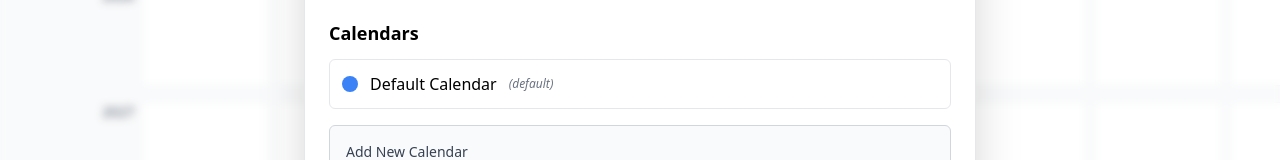
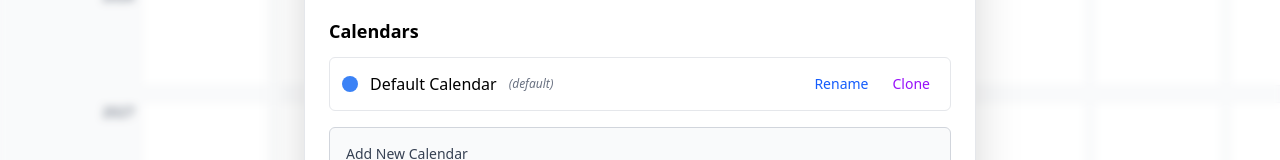
Before and after one commit to cktang88/birdseye-cal, a React (Vite) app: page / in a window 1280 px wide. Both pictures are taken after a click on the button "Settings". Shown: the part 259-419 px from the top of the page. Built offline with nearby package versions, Linux system fonts and the light colour scheme.

Commit message:
add cloning + renaming calendar

```diff
--- a/src/components/Modal/SettingsModal.tsx
+++ b/src/components/Modal/SettingsModal.tsx
@@ -1,5 +1,6 @@
 import { useState, useEffect } from "react";
 import { useUserStore, DEFAULT_CALENDAR_ID } from "../../store/userStore";
+import { useEventStore } from "../../store/eventStore";
 import { EVENT_COLORS } from "../../constants/grid";
 
 interface SettingsModalProps {
@@ -8,19 +9,33 @@ interface SettingsModalProps {
 }
 
 export function SettingsModal({ isOpen, onClose }: SettingsModalProps) {
-  const { birthday, setBirthday, calendars, addCalendar, deleteCalendar } =
-    useUserStore();
+  const {
+    birthday,
+    setBirthday,
+    calendars,
+    addCalendar,
+    deleteCalendar,
+    cloneCalendar,
+    updateCalendar,
+  } = useUserStore();
+  const { events, addEvent } = useEventStore();
   const [birthdayInput, setBirthdayInput] = useState<string>("");
   const [newCalendarName, setNewCalendarName] = useState<string>("");
   const [newCalendarColor, setNewCalendarColor] = useState<string>(
     EVENT_COLORS[0]
   );
+  const [editingCalendarId, setEditingCalendarId] = useState<string | null>(
+    null
+  );
+  const [editingName, setEditingName] = useState<string>("");
 
   useEffect(() => {
     if (isOpen) {
       setBirthdayInput(birthday || "");
       setNewCalendarName("");
       setNewCalendarColor(EVENT_COLORS[0]);
+      setEditingCalendarId(null);
+      setEditingName("");
     }
   }, [isOpen, birthday]);
 
@@ -61,6 +76,47 @@ export function SettingsModal({ isOpen, onClose }: SettingsModalProps) {
     }
   };
 
+  const handleCloneCalendar = (id: string) => {
+    // Clone the calendar
+    const newCalendarId = cloneCalendar(id);
+    if (!newCalendarId) return;
+
+    // Clone all events from the source calendar
+    const calendarEvents = events.filter(
+      (event) =>
+        event.calendarId === id ||
+        (!event.calendarId && id === DEFAULT_CALENDAR_ID)
+    );
+
+    calendarEvents.forEach((event) => {
+      addEvent({
+        name: event.name,
+        startDate: event.startDate,
+        endDate: event.endDate,
+        color: event.color,
+        calendarId: newCalendarId,
+      });
+    });
+  };
+
+  const handleStartRename = (id: string, currentName: string) => {
+    setEditingCalendarId(id);
+    setEditingName(currentName);
+  };
+
+  const handleSaveRename = () => {
+    if (editingCalendarId && editingName.trim()) {
+      updateCalendar(editingCalendarId, { name: editingName.trim() });
+      setEditingCalendarId(null);
+      setEditingName("");
+    }
+  };
+
+  const handleCancelRename = () => {
+    setEditingCalendarId(null);
+    setEditingName("");
+  };
+
   if (!isOpen) return null;
 
   return (
@@ -97,27 +153,86 @@ export function SettingsModal({ isOpen, onClose }: SettingsModalProps) {
                   key={calendar.id}
                   className="flex items-center justify-between p-3 border border-gray-200 rounded-md"
                 >
-                  <div className="flex items-center gap-3">
+                  <div className="flex items-center gap-3 flex-1 min-w-0">
                     <div
-                      className="w-4 h-4 rounded-full"
+                      className="w-4 h-4 rounded-full shrink-0"
                       style={{ backgroundColor: calendar.color }}
                     />
-                    <span className="font-medium">{calendar.name}</span>
+                    {editingCalendarId === calendar.id ? (
+                      <input
+                        type="text"
+                        value={editingName}
+                        onChange={(e) => setEditingName(e.target.value)}
+                        onKeyDown={(e) => {
+                          if (e.key === "Enter") handleSaveRename();
+                          if (e.key === "Escape") handleCancelRename();
+                        }}
+                        className="flex-1 px-2 py-1 border border-blue-500 rounded focus:outline-none focus:ring-2 focus:ring-blue-500 text-sm"
+                        autoFocus
+                      />
+                    ) : (
+                      <>
+                        <span className="font-medium truncate">
+                          {calendar.name}
+                        </span>
                         {calendar.id === DEFAULT_CALENDAR_ID && (
-                      <span className="text-xs text-gray-500 italic">
+                          <span className="text-xs text-gray-500 italic shrink-0">
                             (default)
                           </span>
                         )}
+                      </>
+                    )}
                   </div>
+                  <div className="flex items-center gap-2 shrink-0">
+                    {editingCalendarId === calendar.id ? (
+                      <>
+                        <button
+                          type="button"
+                          onClick={handleSaveRename}
+                          className="text-green-600 hover:bg-green-50 px-2 py-1 rounded transition-colors text-sm"
+                        >
+                          Save
+                        </button>
+                        <button
+                          type="button"
+                          onClick={handleCancelRename}
+                          className="text-gray-600 hover:bg-gray-100 px-2 py-1 rounded transition-colors text-sm"
+                        >
+                          Cancel
+                        </button>
+                      </>
+                    ) : (
+                      <>
+                        <button
+                          type="button"
+                          onClick={() =>
+                            handleStartRename(calendar.id, calendar.name)
+                          }
+                          className="text-blue-600 hover:bg-blue-50 px-2 py-1 rounded transition-colors text-sm"
+                          title="Rename calendar"
+                        >
+                          Rename
+                        </button>
+                        <button
+                          type="button"
+                          onClick={() => handleCloneCalendar(calendar.id)}
+                          className="text-purple-600 hover:bg-purple-50 px-2 py-1 rounded transition-colors text-sm"
+                          title="Clone calendar and all its events"
+                        >
+                          Clone
+                        </button>
                         {calendar.id !== DEFAULT_CALENDAR_ID && (
                           <button
                             type="button"
                             onClick={() => handleDeleteCalendar(calendar.id)}
-                      className="text-red-600 hover:bg-red-50 px-3 py-1 rounded transition-colors text-sm"
+                            className="text-red-600 hover:bg-red-50 px-2 py-1 rounded transition-colors text-sm"
                           >
                             Delete
                           </button>
                         )}
+                      </>
+                    )}
+                  </div>
                 </div>
               ))}
             </div>
--- a/src/store/userStore.ts
+++ b/src/store/userStore.ts
@@ -15,6 +15,7 @@ interface UserStore extends UserSettings {
   addCalendar: (calendar: Omit<Calendar, "id">) => void;
   updateCalendar: (id: string, updates: Partial<Omit<Calendar, "id">>) => void;
   deleteCalendar: (id: string) => void;
+  cloneCalendar: (id: string) => string | null; // returns new calendar id or null if not found
   setActiveCalendar: (id: string) => void;
   getCalendar: (id: string) => Calendar | undefined;
 }
@@ -70,6 +71,23 @@ export const useUserStore = create<UserStore>()(
         });
       },
 
+      cloneCalendar: (id) => {
+        const sourceCalendar = get().calendars.find((cal) => cal.id === id);
+        if (!sourceCalendar) return null;
+
+        const newCalendar: Calendar = {
+          id: crypto.randomUUID(),
+          name: `${sourceCalendar.name} (copy)`,
+          color: sourceCalendar.color,
+        };
+
+        set((state) => ({
+          calendars: [...state.calendars, newCalendar],
+        }));
+
+        return newCalendar.id;
+      },
+
       setActiveCalendar: (id) => {
         set({ activeCalendarId: id });
       },
```
Lines whose indentation alone changed are shown as unchanged.
